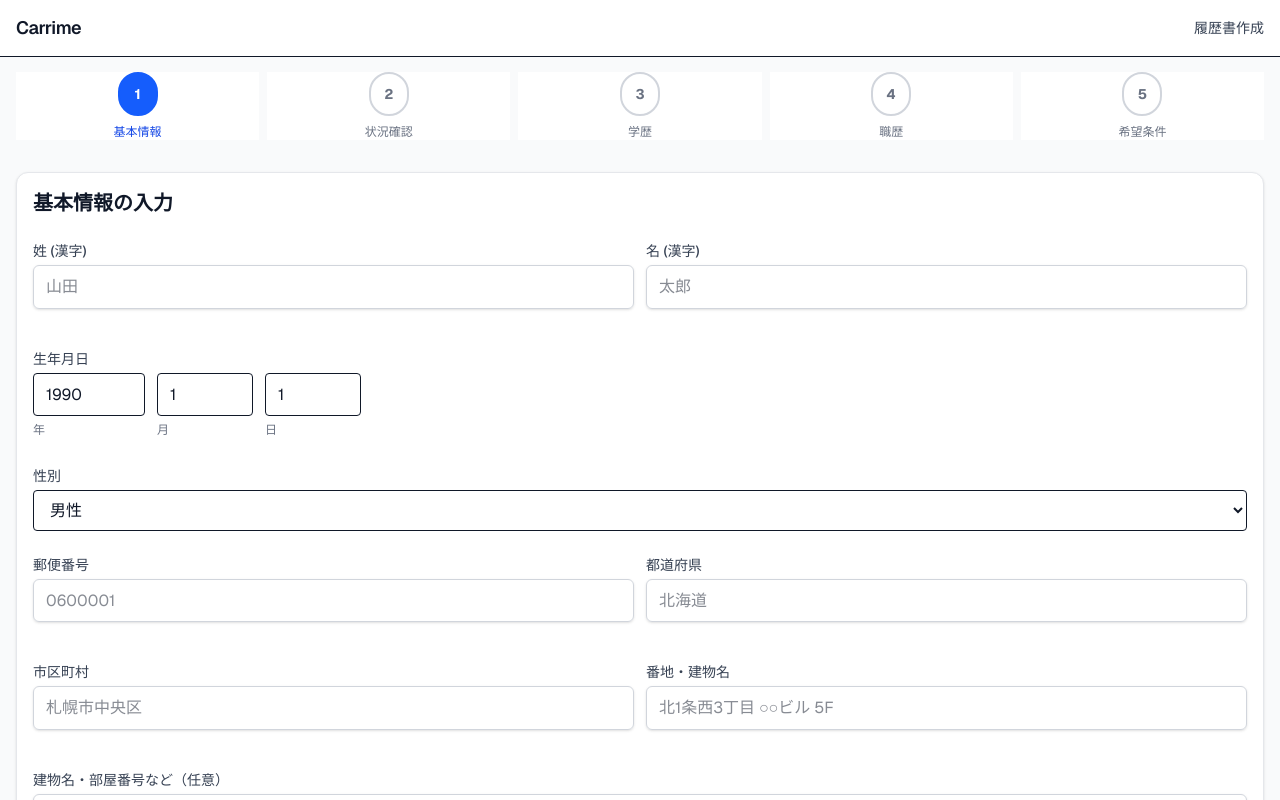
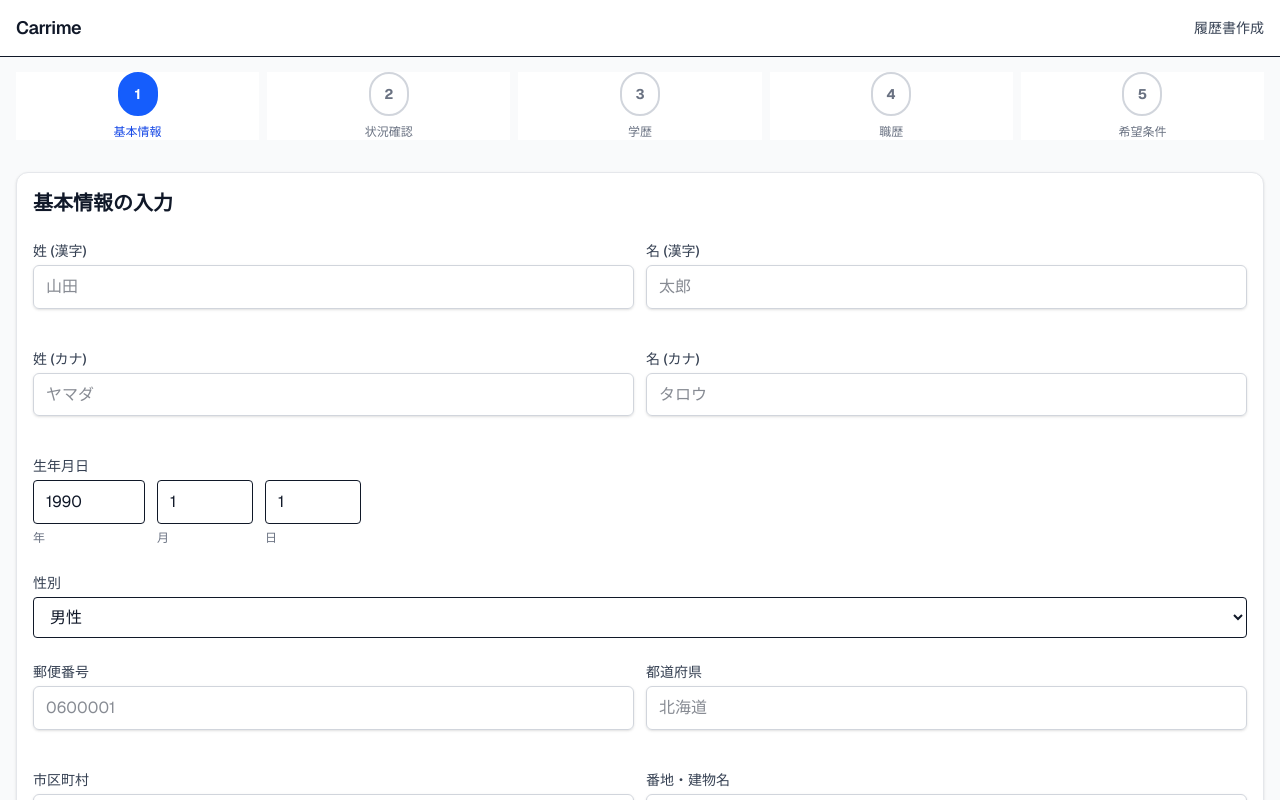
Before and after one commit to ANOSkdy/resume_aidesu, a Next.js app: page /resume/1 in a window 1280 px wide. Shown: the top 800 px of the page. Built offline with nearby package versions, Linux system fonts and the light colour scheme.

Commit message:
Add furigana fields to resume step 1

```diff
--- a/app/resume/1/page.tsx
+++ b/app/resume/1/page.tsx
@@ -18,6 +18,8 @@ const defaultValues: Partial<FormData> = {
   dob_month: 1,
   dob_day: 1,
   gender: '男性',
+  last_name_kana: '',
+  first_name_kana: '',
   postal_code: '',
   address_prefecture: '',
   address_city: '',
@@ -146,6 +148,21 @@ export default function ResumeStep1() {
             {...register('first_name_kanji')}
             error={errors.first_name_kanji?.message}
             placeholder="太郎"
+          />
+        </div>
+
+        <div className="grid grid-cols-1 gap-3 sm:grid-cols-2">
+          <Input
+            label="姓 (カナ)"
+            {...register('last_name_kana')}
+            error={errors.last_name_kana?.message}
+            placeholder="ヤマダ"
+          />
+          <Input
+            label="名 (カナ)"
+            {...register('first_name_kana')}
+            error={errors.first_name_kana?.message}
+            placeholder="タロウ"
           />
         </div>
 
```
